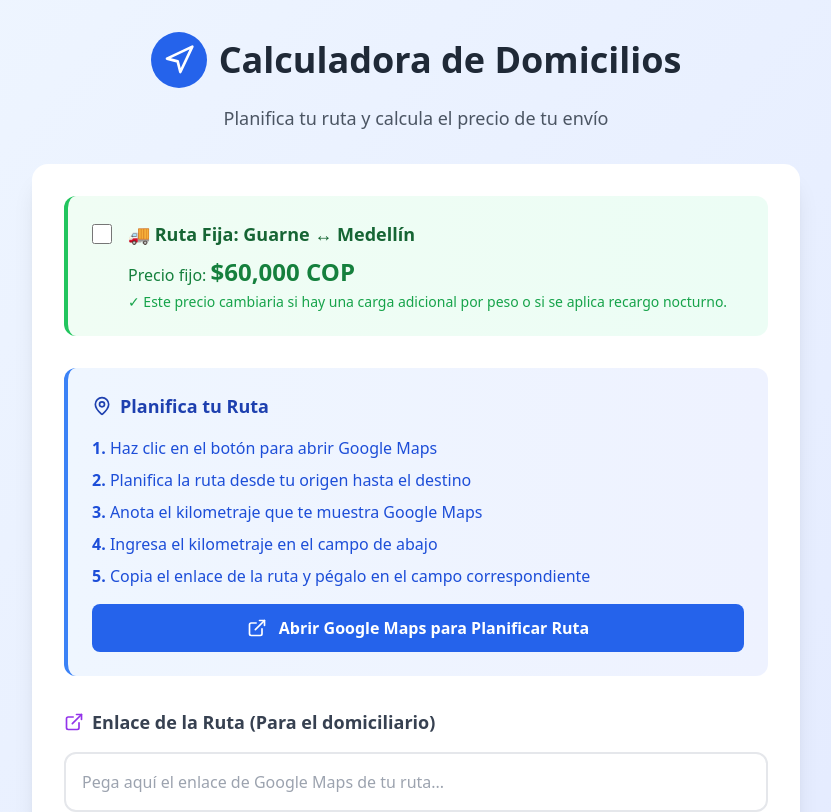
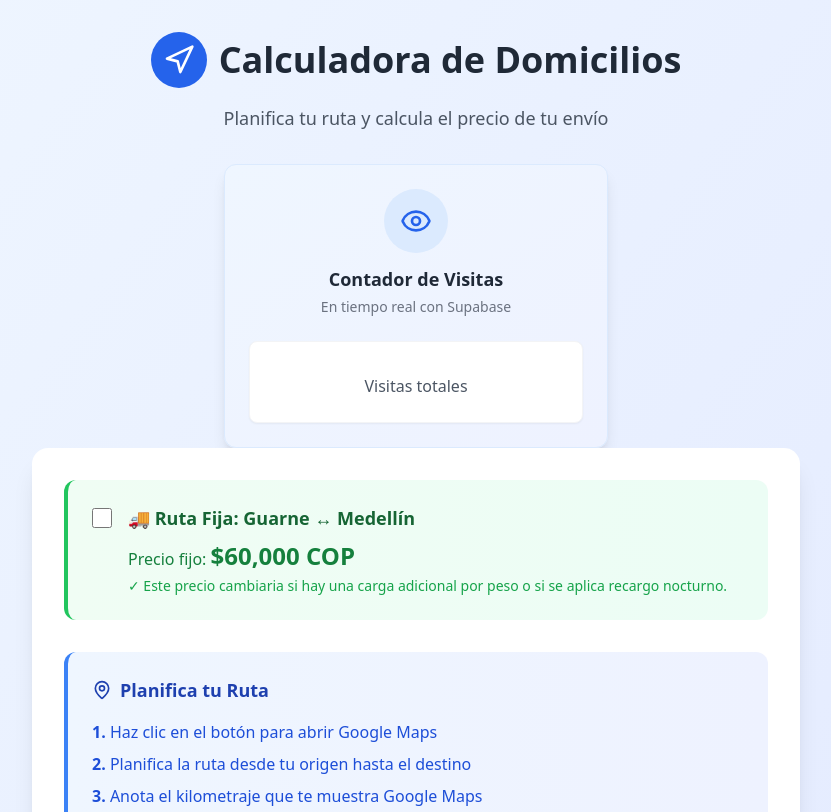
Before and after one commit to andrias01/calculadora-domicilios, a React (Vite) app: page / in a window 1280 px wide. Shown: the top 812 px of the page, without its empty margins (224-1055 px from the left). Built offline with nearby package versions, Linux system fonts and the light colour scheme; no server answers; the database is empty.

Commit message:
Agregando contador
contador con supabase para tener un control de visitas

```diff
--- a/package.json
+++ b/package.json
@@ -10,6 +10,7 @@
     "preview": "vite preview"
   },
   "dependencies": {
+    "axios": "^1.11.0",
     "lucide-react": "^0.539.0",
     "react": "^18.2.0",
     "react-dom": "^18.2.0"
--- a/src/components/CalculadoraDomicilio.tsx
+++ b/src/components/CalculadoraDomicilio.tsx
@@ -1,5 +1,6 @@
 import React, { useState, useEffect } from "react";
 import { Phone, Clock, Package, Calendar, Navigation, MapPin, Calculator, ExternalLink } from "lucide-react";
+import VisitorCounter from "./VisitCounter";
 
 // 💸 Tarifas actualizadas
 const tarifaBaseMedellin = 60000;
@@ -112,6 +113,7 @@ ${enlaceRuta ? `\n🗺️ *Ruta en Google Maps:*\n${enlaceRuta}` : ''}
           </div>
           <p className="text-gray-600 text-lg">Planifica tu ruta y calcula el precio de tu envío</p>
         </div>
+        <VisitorCounter />
 
         <div className="bg-white rounded-2xl shadow-xl p-8 space-y-8">
 
--- /dev/null
+++ b/src/components/VisitCounter.jsx
@@ -0,0 +1,122 @@
+import { useEffect, useState } from "react";
+import { Eye, Loader2 } from "lucide-react";
+
+const ActualizarVisitas = () => {
+  const [visitas, setVisitas] = useState(null);
+  const [isLoading, setIsLoading] = useState(true);
+
+  const API_URL = "https://ybywclqkltcivpcbmrtg.supabase.co/rest/v1/visitas";
+  const API_KEY = "eyJhbGciOiJIUzI1NiIsInR5cCI6IkpXVCJ9.eyJpc3MiOiJzdXBhYmFzZSIsInJlZiI6InlieXdjbHFrbHRjaXZwY2JtcnRnIiwicm9sZSI6InNlcnZpY2Vfcm9sZSIsImlhdCI6MTc1NDcxMTgxNSwiZXhwIjoyMDcwMjg3ODE1fQ.-RaMogdxPiyBVlbTRazKp9fzA-7kLN23-nZAoWQYZVU";
+
+  const fetchAndUpdate = async () => {
+    try {
+      // 1️⃣ Obtener el registro con id = 1
+      const response = await fetch(`${API_URL}?select=id,cantidad_visitas&id=eq.1`, {
+        headers: {
+          apikey: API_KEY,
+          Authorization: `Bearer ${API_KEY}`,
+        },
+      });
+
+      if (!response.ok) {
+        throw new Error(`Error ${response.status}: ${response.statusText}`);
+      }
+
+      const data = await response.json();
+
+      if (data.length === 0) {
+        console.log("No se encontró el registro con id=1.");
+        return;
+      }
+
+      const visita = data[0];
+      const cantidadActual = parseInt(visita.cantidad_visitas || "0", 10);
+      const nuevaCantidad = cantidadActual + 1;
+
+      // 2️⃣ Actualizar solo ese registro
+      await fetch(`${API_URL}?id=eq.1`, {
+        method: 'PATCH',
+        headers: {
+          apikey: API_KEY,
+          Authorization: `Bearer ${API_KEY}`,
+          "Content-Type": "application/json",
+        },
+        body: JSON.stringify({ cantidad_visitas: nuevaCantidad.toString() })
+      });
+
+      // 3️⃣ Guardar en estado para mostrar en pantalla
+      setVisitas(nuevaCantidad);
+      console.log(`Visita con id 1 actualizada a ${nuevaCantidad}`);
+    } catch (error) {
+      console.error("Error actualizando visitas:", error);
+    } finally {
+      setIsLoading(false);
+    }
+  };
+
+  useEffect(() => {
+    fetchAndUpdate();
+  }, []);
+
+  if (isLoading) {
+    return (
+      <div className="bg-gradient-to-br from-blue-50 to-indigo-50 rounded-xl shadow-lg p-6 max-w-sm mx-auto border border-blue-100">
+        {/* Header con icono */}
+        <div className="text-center mb-6">
+          <div className="inline-flex items-center justify-center w-16 h-16 bg-blue-100 rounded-full mb-3">
+            <Loader2 className="h-8 w-8 text-blue-600 animate-spin" />
+          </div>
+          <h3 className="text-lg font-semibold text-gray-800">
+            Contador de Visitas
+          </h3>
+          <p className="text-sm text-gray-500 mt-1">
+            En tiempo real con Supabase
+          </p>
+        </div>
+
+        {/* Área del contador - skeleton */}
+        <div className="bg-white rounded-lg p-6 shadow-sm border border-gray-100">
+          <div className="text-center">
+            <div className="text-3xl font-bold text-gray-300 mb-2 animate-pulse">
+              --
+            </div>
+            <div className="text-gray-400">
+              Cargando...
+            </div>
+          </div>
+        </div>
+      </div>
+    );
+  }
+
+  return (
+    <div className="bg-gradient-to-br from-blue-50 to-indigo-50 rounded-xl shadow-lg p-6 max-w-sm mx-auto border border-blue-100">
+      {/* Header con icono */}
+      <div className="text-center mb-6">
+        <div className="inline-flex items-center justify-center w-16 h-16 bg-blue-100 rounded-full mb-3">
+          <Eye className="h-8 w-8 text-blue-600" />
+        </div>
+        <h3 className="text-lg font-semibold text-gray-800">
+          Contador de Visitas
+        </h3>
+        <p className="text-sm text-gray-500 mt-1">
+          En tiempo real con Supabase
+        </p>
+      </div>
+
+      {/* Contador principal */}
+      <div className="bg-white rounded-lg p-6 shadow-sm border border-gray-100">
+        <div className="text-center">
+          <div className="text-3xl font-bold text-blue-600 mb-2">
+            {visitas}
+          </div>
+          <div className="text-gray-600 font-medium">
+            Visitas totales
+          </div>
+        </div>
+      </div>
+    </div>
+  );
+};
+
+export default ActualizarVisitas;
```
Also changed, not shown: 1 other file (tests, documents, lock files or other folders).
